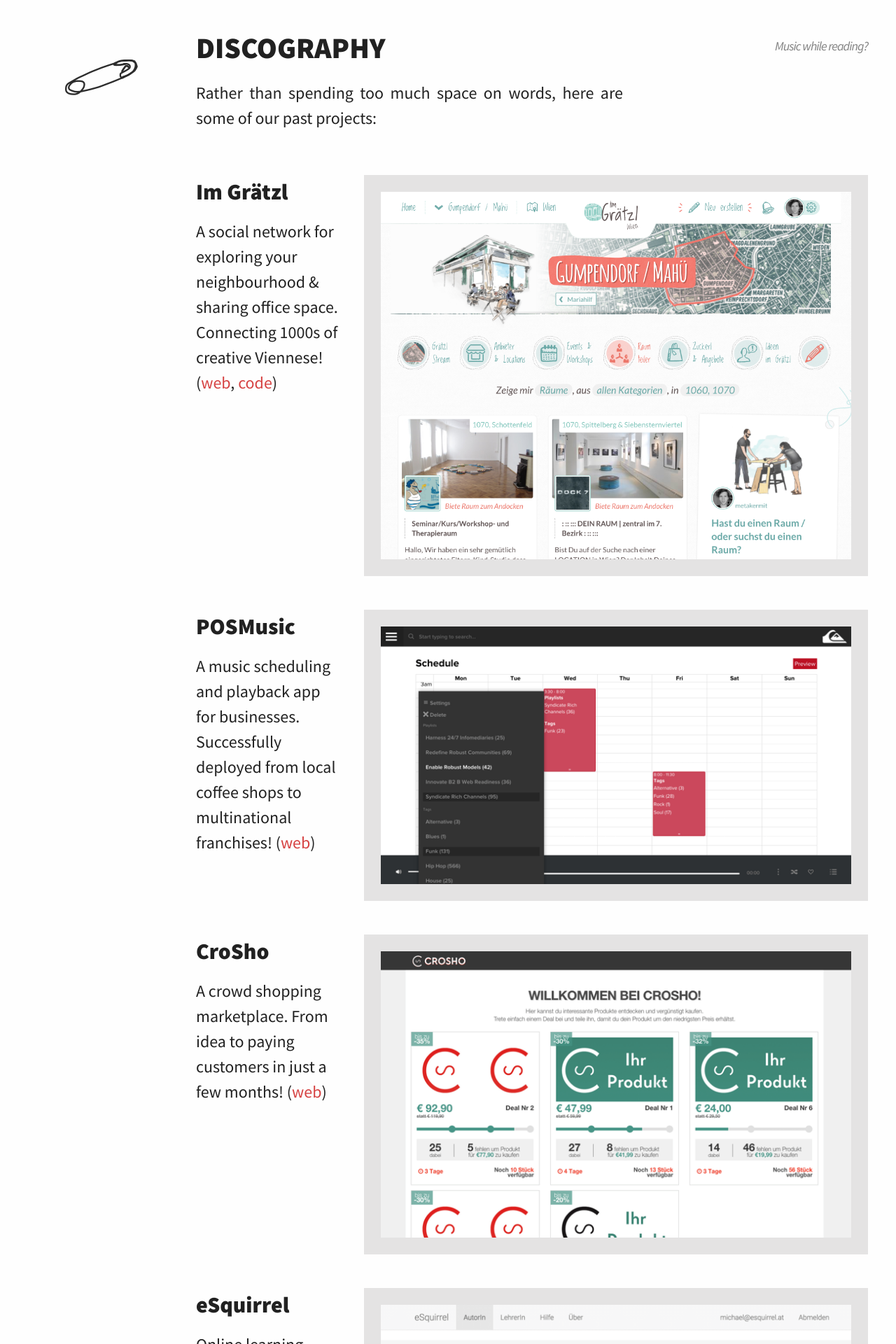
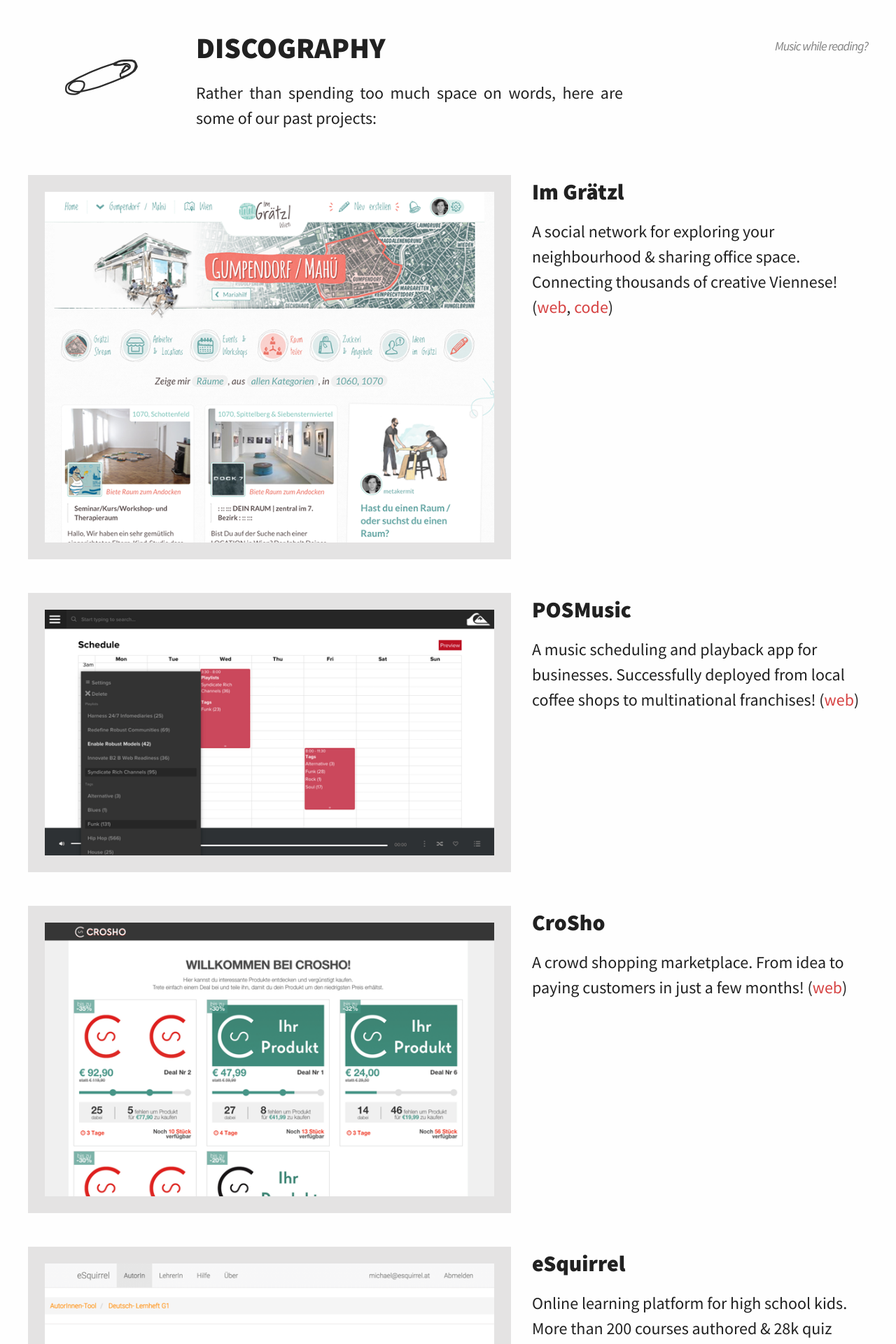
Before and after one commit to punkrockdev/punkrockdev.github.io, a Jekyll site: the page built from index.md, in a window 1280 px wide. Shown: the part 983-2903 px from the top of the page at 70% size. Built offline with Jekyll 4.4.1, drawn with Linux system fonts in a browser that asks for light colours; nearby versions of some CDN libraries; comment, search, counter and statistics services are not loaded; grey boxes are pictures that could not be loaded.

Commit message:
rearange the images a bit

```diff
--- a/_layouts/home.html
+++ b/_layouts/home.html
@@ -58,60 +58,60 @@ are important to build good apps that your users will love.
 
 <div class="row">
     <div class="app-screenshot">
-        <div class="col-1-5 col-offset-1-5">
-            <h3>Im Grätzl</h3>
-            <p>A social network for exploring your neighbourhood & sharing office space. Connecting 1000s of creative Viennese! (<a href="https://www.imgraetzl.at" >web</a>, <a href="https://github.com/imGraetzl/">code</a>)</p>
-        </div>
         <div class="col-3-5">
             <img src="/images/imgraetzl.png">
+        </div>
+        <div class="col-2-5">
+            <h3>Im Grätzl</h3>
+            <p>A social network for exploring your neighbourhood & sharing office space. Connecting thousands of creative Viennese! (<a href="https://www.imgraetzl.at" >web</a>, <a href="https://github.com/imGraetzl/">code</a>)</p>
         </div>
     </div>
 </div>
 
 <div class="row">
     <div class="app-screenshot">
-        <div class="col-1-5 col-offset-1-5">
+        <div class="col-3-5">
+            <img src="/images/POSMusic.png">
+        </div>
+        <div class="col-2-5">
             <h3>POSMusic</h3>
             <p>A music scheduling and playback app for businesses. Successfully deployed from local coffee shops to multinational franchises! (<a href="https://www.posmusic.com" >web</a>)</p>
-        </div>
-        <div class="col-3-5">
-            <img src="/images/POSMusic.png">
         </div>
     </div>
 </div>
 
 <div class="row">
     <div class="app-screenshot">
-        <div class="col-1-5 col-offset-1-5">
+        <div class="col-3-5">
+            <img src="/images/crosho.png">
+        </div>
+        <div class="col-2-5">
             <h3>CroSho</h3>
             <p>A crowd shopping marketplace. From idea to paying customers in just a few months! (<a href="http://www.crosho.com/" >web</a>)</p>
-        </div>
-        <div class="col-3-5">
-            <img src="/images/crosho.png">
         </div>
     </div>
 </div>
 
 <div class="row">
     <div class="app-screenshot">
-        <div class="col-1-5 col-offset-1-5">
+        <div class="col-3-5">
+            <img src="/images/eSquirrel.png">
+        </div>
+        <div class="col-2-5">
             <h3>eSquirrel</h3>
             <p>Online learning platform for high school kids. More than 200 courses authored & 28k quiz questions answered so far! (<a href="http://www.esquirrel.at/" >web</a>)</p>
-        </div>
-        <div class="col-3-5">
-            <img src="/images/eSquirrel.png">
         </div>
     </div>
 </div>
 
 <div class="row">
     <div class="app-screenshot">
-        <div class="col-1-5 col-offset-1-5">
+        <div class="col-3-5">
+            <img src="/images/where2help.png">
+        </div>
+        <div class="col-2-5">
             <h3>where2help</h3>
             <p>A volunteer management app for helping refugees. In 1 year grew to 60 organisations & 1400 volunteers! (<a href="https://www.where2help.wien/" >web</a>, <a href="https://github.com/where2help" >code</a>)</p>
-        </div>
-        <div class="col-3-5">
-            <img src="/images/where2help.png">
         </div>
     </div>
 </div>
--- a/_sass/_layout.scss
+++ b/_sass/_layout.scss
@@ -339,6 +339,12 @@ p {
     p {
         text-align: left;
     }
+
+    @include media-query($on-desktop) {
+        display: flex;
+        flex-flow: column-reverse;
+        .col-2-5 { width: 100%; }
+    }
 }
 
 .mugshot {
```
Also changed, not shown: images/imgraetzl.png.
